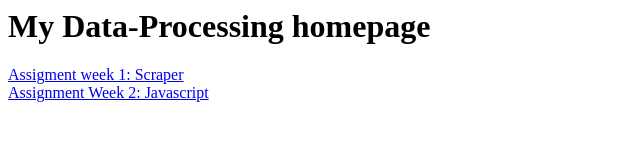
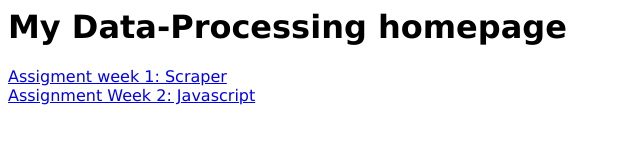
Before and after one commit to slanghout/DataProcessing, a plain HTML site: page index.html in a window 1280 px wide. Shown: the whole page, without its empty margins (0-640 px from the left). Drawn offline with Linux system fonts and the light colour scheme.

Commit message:
homework week 2

```diff
--- a/index.html
+++ b/index.html
@@ -3,7 +3,7 @@
     <title>My GitHub Page</title>
   </head>
 
-  <body>
+  <body style ="font-family:verdana">
     <h1>My Data-Processing homepage</h1>
     <a href="https://github.com/slanghout/DataProcessing/blob/master/homework/scraper/tvscraper.py">Assigment week 1: Scraper</a><br>
     <a href="https://github.com/slanghout/DataProcessing/blob/master/homework/Javascript/temp.html">Assignment Week 2: Javascript</a>
```
